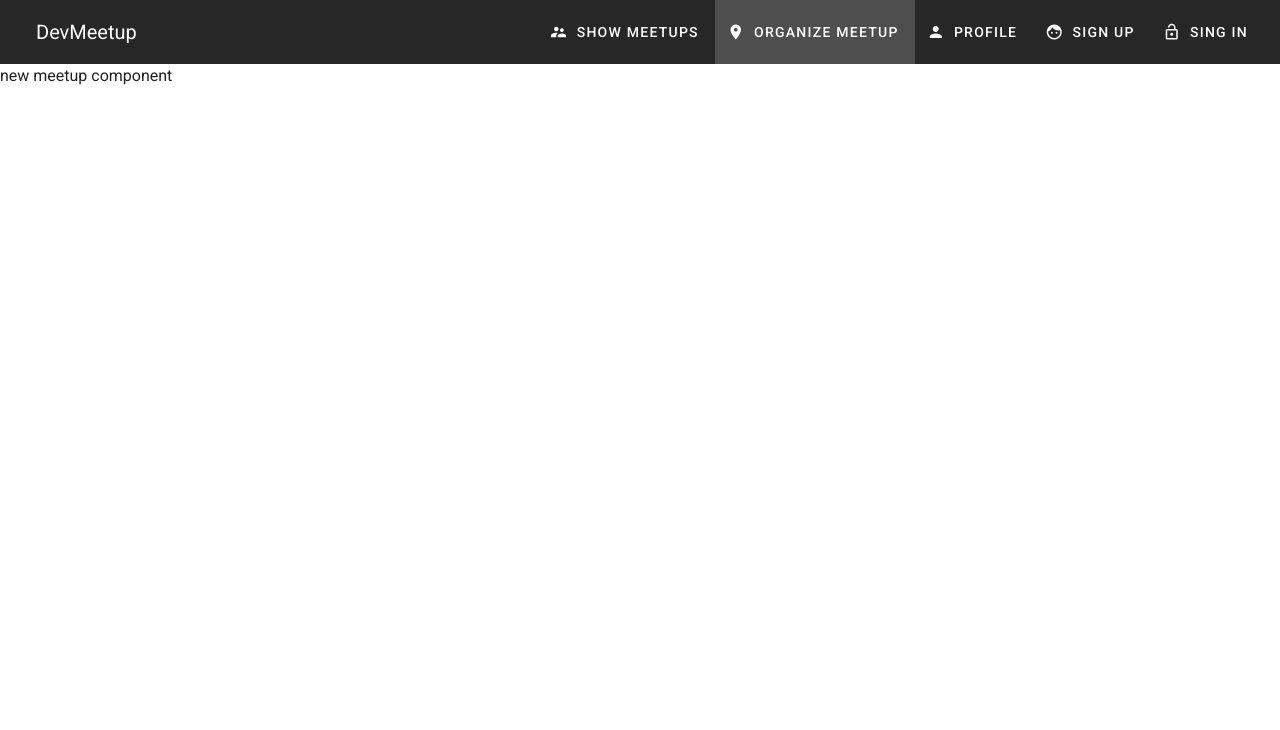
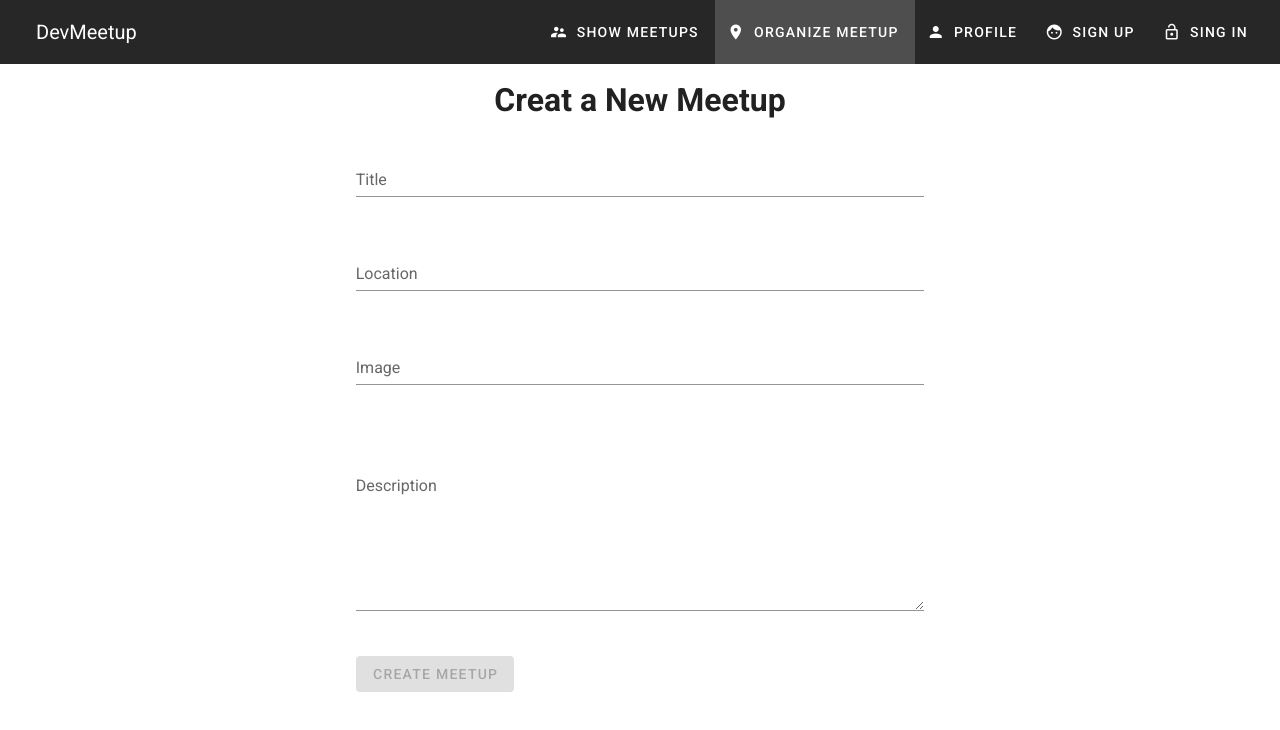
Before and after one commit to mohammedbakr/meetup, a Vue app: page /meetup/new in a window 1280 px wide. Shown: the top 730 px of the page. Built offline with nearby package versions, Linux system fonts and the light colour scheme.

Commit message:
add form to create a new meetup

```diff
--- a/src/components/Nav.vue
+++ b/src/components/Nav.vue
@@ -1,7 +1,7 @@
 <template>
   <nav>
     <v-toolbar flat dark>
-      <v-app-bar-nav-icon @click.stop="drawer = !drawer" class="hidden-md-and-up"></v-app-bar-nav-icon>
+      <v-app-bar-nav-icon @click="drawer = !drawer" class="hidden-md-and-up"></v-app-bar-nav-icon>
       <v-toolbar-title>
         <router-link to="/" tag="span" style="cursor: pointer;">DevMeetup</router-link>
       </v-toolbar-title>
--- a/src/components/NewMeetup.vue
+++ b/src/components/NewMeetup.vue
@@ -1,10 +1,109 @@
 <template>
-  <div>new meetup component</div>
+  <v-container>
+    <v-row>
+      <v-col cols="12" sm="6" offset-sm="3">
+        <h1 class="text-center">Creat a New Meetup</h1>
+      </v-col>
+    </v-row>
+    <v-row>
+      <v-col cols="12" sm="6" offset-sm="3">
+        <v-form @submit.prevent="onCreateMeetup">
+          <v-row>
+            <v-col>
+              <v-text-field
+                label="Title"
+                name="title"
+                id="title"
+                v-model="title"
+                required
+              ></v-text-field>
+            </v-col>
+          </v-row>
+          <v-row>
+            <v-col>
+              <v-text-field
+                label="Location"
+                name="location"
+                id="location"
+                v-model="location"
+                required
+              ></v-text-field>
+            </v-col>
+          </v-row>
+          <v-row>
+            <v-col>
+              <v-text-field
+                label="Image"
+                name="image"
+                id="image"
+                v-model="image"
+                required
+              ></v-text-field>
+            </v-col>
+          </v-row>
+          <v-row>
+            <v-col>
+              <v-img :src="image" height="150" v-if="image"></v-img>
+            </v-col>
+          </v-row>
+          <v-row>
+            <v-col>
+              <v-textarea
+                label="Description"
+                name="description"
+                id="description"
+                v-model="description"
+                required
+              ></v-textarea>
+            </v-col>
+          </v-row>
+          <v-row>
+            <v-col>
+              <v-btn type="submit" class="black white--text" :disabled="!formIsValid">Create Meetup</v-btn>
+            </v-col>
+          </v-row>
+        </v-form>
+      </v-col>
+    </v-row>
+  </v-container>
 </template>
 
 <script>
 export default {
+  name: "NewMeetup",
+  data() {
+    return {
+      title: '',
+      location: '',
+      image: '',
+      description: ''
+    }
+  },
+  computed: {
+    formIsValid() {
+      return this.title !== '' &&
+              this.location !== '' &&
+              this.image !== '' &&
+              this.description !== ''
+    }
+  },
+  methods: {
+    onCreateMeetup() {
+      if (!this.formIsValid) {
+        return;
+      }
+      const meetup = {
+        title: this.title,
+        location: this.location,
+        image: this.image,
+        description: this.description,
+        date: new Date()
+      }
 
+      this.$store.dispatch('createMeetup', meetup);
+      this.$router.push('/meetups');
+    }
+  }
 }
 </script>
 
--- a/src/store/modules/meetup.js
+++ b/src/store/modules/meetup.js
@@ -25,9 +25,24 @@ const getters = {
   }
 };
 
-const actions = {};
+const actions = {
+  createMeetup: ({commit}, payload) => {
+    const meetup = {
+      title: payload.title,
+      location: payload.location,
+      src: payload.image,
+      description: payload.description,
+      date: payload.date,
+      id: '3'
+    }
 
-const mutations = {};
+    commit('meetups', meetup);
+  }
+};
+
+const mutations = {
+  meetups: (state, payload) => state.meetups.push(payload)
+};
 
 export default {
   state,
```
